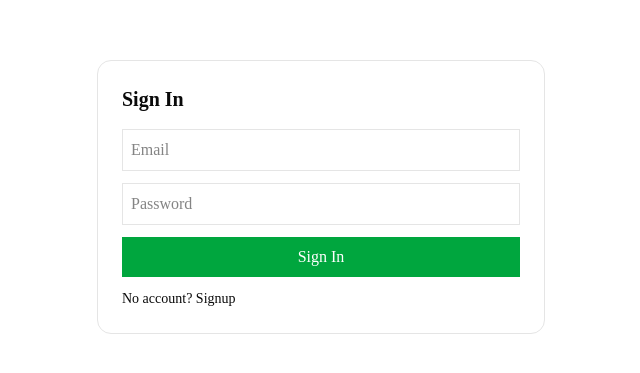
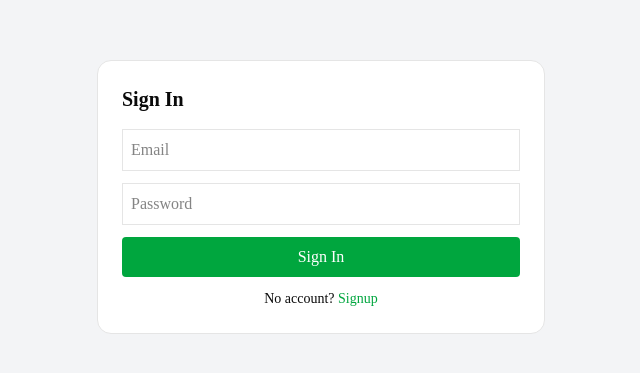
Before and after one commit to iamganeshpatra/grocery_app_nextjs, a Next.js app: page /signin in a window 1280 px wide. Shown: the part 203-576 px from the top of the page, without its empty margins (319-959 px from the left). Built offline with nearby package versions, Linux system fonts and the light colour scheme.

Commit message:
initial commit

```diff
--- a/app/signin/page.tsx
+++ b/app/signin/page.tsx
@@ -3,7 +3,7 @@
 import { useState } from "react";
 import { useRouter } from "next/navigation";
 import Link from "next/link";
-import { signIn } from "@/lib/auth-client";
+import { signIn, authClient } from "@/lib/auth-client";
 
 type Role = "CUSTOMER" | "SHOP_OWNER" | "SHOP_MANAGER" | "SUPER_ADMIN";
 
@@ -38,20 +38,17 @@ export default function SignInPage() {
         return;
       }
 
-      // 2️⃣ GET SESSION (ROLE COMES FROM HERE)
-      const sessionRes = await fetch("/api/auth/session", {
-        credentials: "include",
-      });
+      // 2️⃣ GET SESSION (THIS HAS ROLE)
+      const session = await authClient.getSession();
 
-      const session = await sessionRes.json();
-      const role = session?.user?.role as Role;
+      const role = session?.data?.user?.role as Role;
 
       if (!role) {
-        setError("Role not found");
+        setError("Role not found in session");
         return;
       }
 
-      // 3️⃣ REDIRECT BASED ON ROLE
+      // 3️⃣ ROLE BASED REDIRECT
       router.push(roleRoutes[role] || "/");
     } catch (err) {
       console.log(err);
@@ -62,8 +59,8 @@ export default function SignInPage() {
   };
 
   return (
-    <div className="min-h-screen flex items-center justify-center">
-      <div className="w-full max-w-md p-6 border rounded-xl">
+    <div className="min-h-screen flex items-center justify-center bg-gray-100">
+      <div className="w-full max-w-md p-6 border rounded-xl bg-white">
         <h2 className="text-xl font-bold mb-4">Sign In</h2>
 
         <input
@@ -84,13 +81,16 @@ export default function SignInPage() {
         <button
           onClick={handleLogin}
           disabled={loading}
-          className="w-full bg-green-600 text-white p-2"
+          className="w-full bg-green-600 text-white p-2 rounded"
         >
           {loading ? "Loading..." : "Sign In"}
         </button>
 
-        <p className="mt-3 text-sm">
-          No account? <Link href="/signup">Signup</Link>
+        <p className="mt-3 text-sm text-center">
+          No account?{" "}
+          <Link href="/signup" className="text-green-600">
+            Signup
+          </Link>
         </p>
       </div>
     </div>
```
